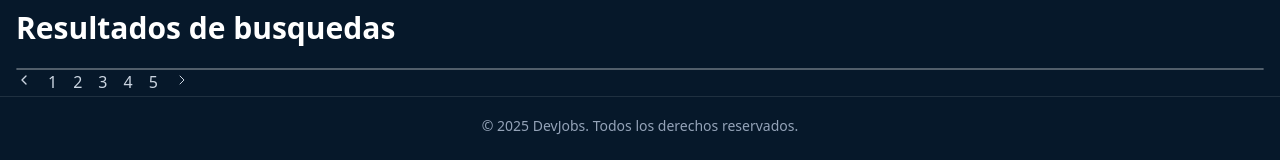
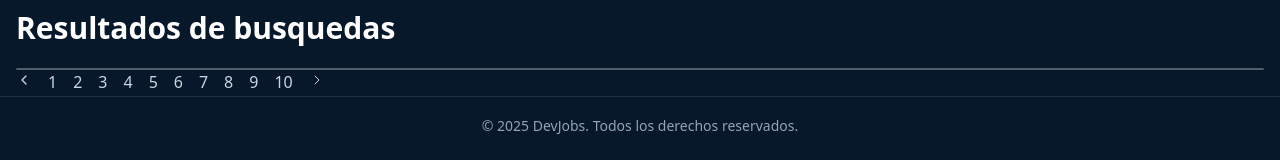
Before and after one commit to vrsno/bootcam-full-stack, a React (Vite) app in the folder 02-react/: page / in a window 1280 px wide. Shown: the part 583-743 px from the top of the page. Built offline with nearby package versions, Linux system fonts and the light colour scheme.

Commit message:
props pagination

```diff
--- a/02-react/src/App.jsx
+++ b/02-react/src/App.jsx
@@ -15,7 +15,7 @@ function App() {
 
         <section>
           <JobListings />
-          <Pagination />
+          <Pagination currentPage={1} totalPages={10} />
         </section>
       </main>
 
--- a/02-react/src/components/Pagination.jsx
+++ b/02-react/src/components/Pagination.jsx
@@ -1,7 +1,20 @@
-function Pagination() {
+function Pagination({ currentPage = 1, totalPages = 10 }) {
+  //generar array de paginas a mostrar
+  const pages = Array.from({ length: totalPages }, (_, i) => i + 1);
+
+  const isFirstPage = currentPage === 1;
+  const isLastPage = currentPage === totalPages;
+
+  const stylePrevButton = isFirstPage
+    ? { pointerEvents: "none", opacity: 0.5 }
+    : {};
+  const styleNextButton = isLastPage
+    ? { pointerEvents: "none", opacity: 0.5 }
+    : {};
+
   return (
     <nav className="pagination">
-      <a href="#">
+      <a href="#" stule={stylePrevButton}>
         <svg
           width="16"
           height="16"
@@ -16,14 +29,14 @@ function Pagination() {
           <path d="M15 6l-6 6l6 6" />
         </svg>
       </a>
-      <a className="is-active" href="#">
-        1
-      </a>
-      <a href="#">2</a>
-      <a href="#">3</a>
-      <a href="#">4</a>
-      <a href="#">5</a>
-      <a href="#">
+
+      {pages.map((page) => (
+        <a href="#" className={currentPage === page ? "is-active" : ""}>
+          {page}
+        </a>
+      ))}
+
+      <a href="#" style={styleNextButton}>
         <svg
           width="16"
           height="16"
```
